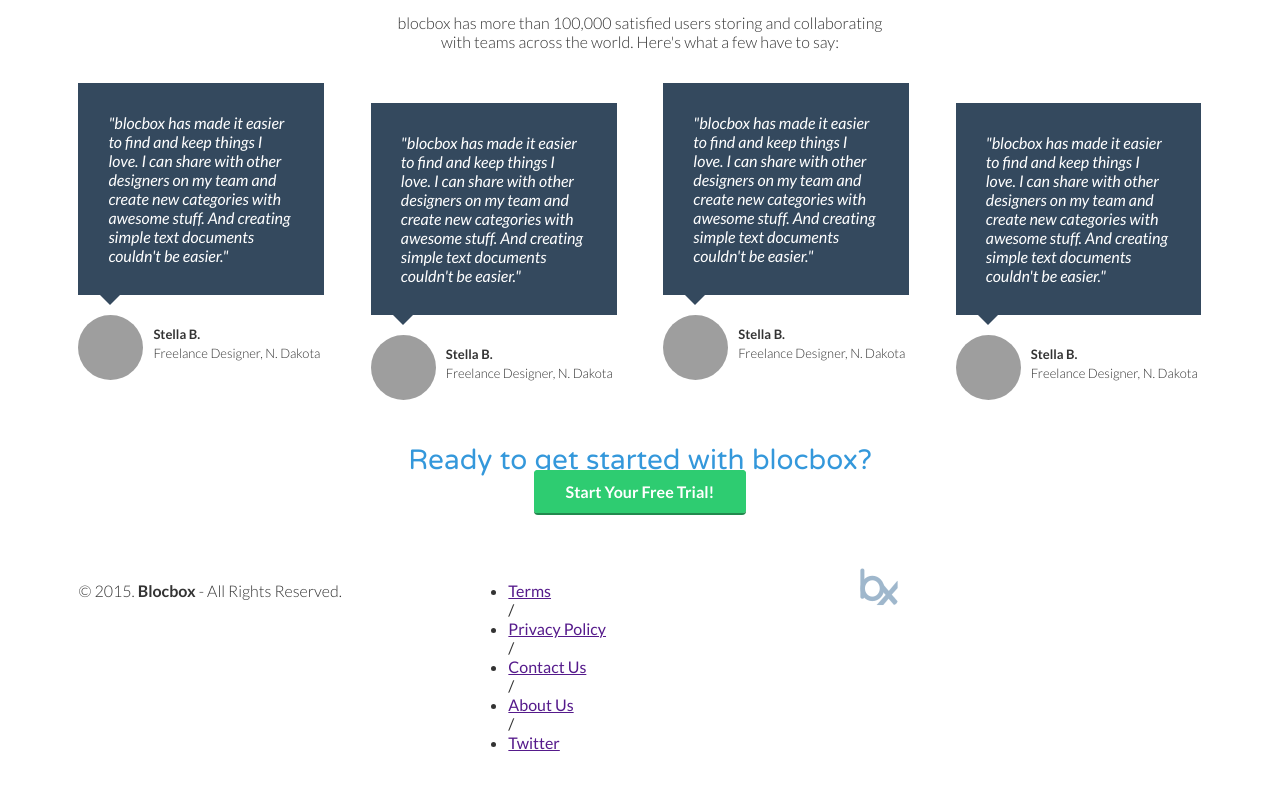
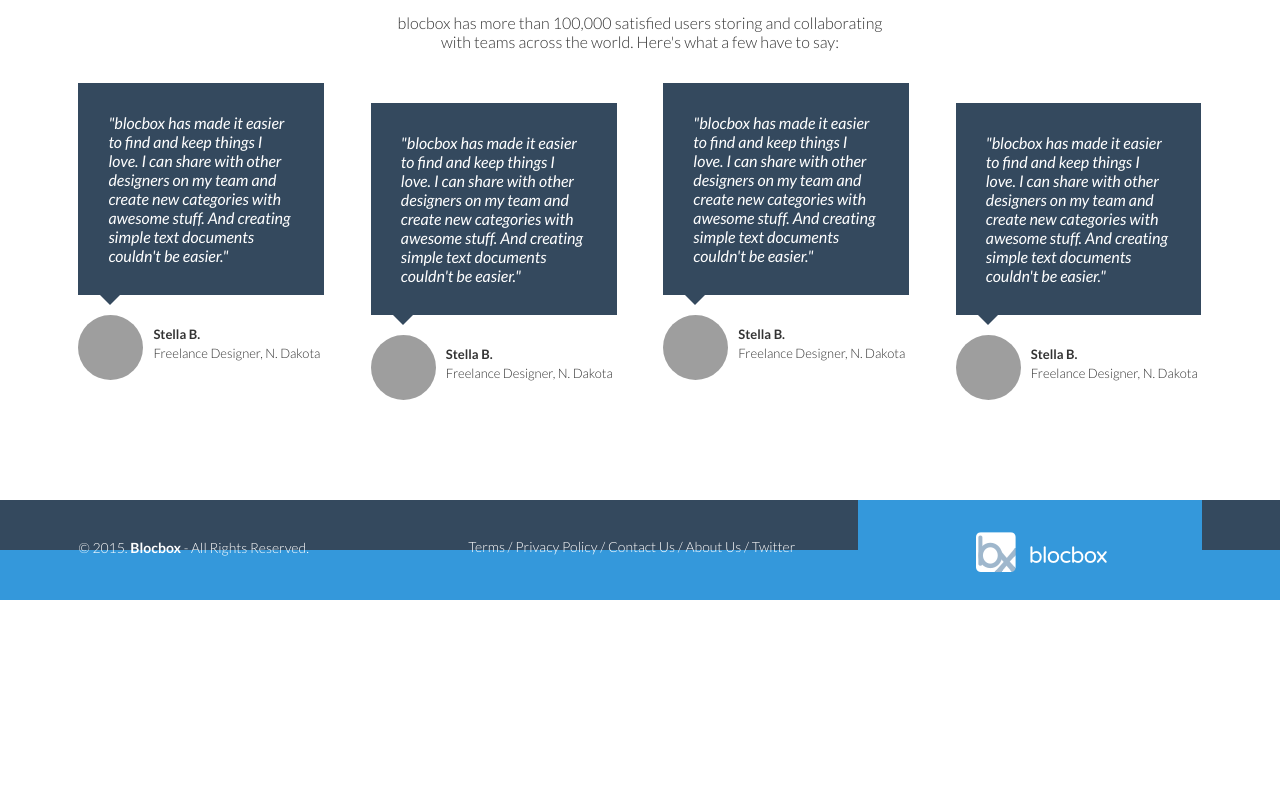
Before and after one commit to amberlewisdesigns/blocbox, a plain HTML site: page index.html in a window 1280 px wide. Shown: the part 2139-2927 px from the top of the page. After the commit the page ends 2739 px from the top, so only its background shows below. Drawn offline with Linux system fonts and the light colour scheme; grey boxes are pictures that could not be loaded.

Commit message:
checkpoint-32-completed

```diff
--- a/css/style.css
+++ b/css/style.css
@@ -43,12 +43,12 @@
    margin:0 2% 20px;
  }
 
- @media (min-width: 768px) {
+@media (min-width: 768px) {
    .container {
      width: 750px;
    }
  }
- @media (min-width: 992px) {
+@media (min-width: 992px) {
    .container {
      width: 970px;
    }
@@ -62,16 +62,16 @@
      width:21%;
    }
  }
- @media (min-width: 1200px) {
+@media (min-width: 1200px) {
    .container {
      width: 1170px;
    }
  }
 @media (min-width: 1600px) {
-   .hero h1{
+   header .hero h1{
       font-size: 30px;
    }
-   .hero p{
+   header.hero p{
       font-size: 20px;
    }
    .container {
@@ -252,9 +252,9 @@
  .testimonials {
    padding:4em 0;
    text-align: center;
- }
- .stagger {
-   padding-top: 20px;
+}
+.testimonials ul li:nth-child(2n) {
+   padding-top:20px;
  }
  .testimonials h2 {
    color:#3498DB;
@@ -299,4 +299,56 @@
    text-align: left;
    font-size:13px;
    margin-top: 30px;
- }
+}
+
+   /* FOOTER */
+footer {
+   background-color: #34495E;
+   background-image: linear-gradient(to top,
+      #3498DB 0%, #3498DB 50%, #34495E 50%, #34495E 100%);
+   color: #FFFFFF;
+   height: 150px;
+   position: relative;
+   overflow: hidden;
+   z-index: 0;
+}
+footer p, footer nav ul {
+   font-size:14px;
+   font-weight:100;
+   text-align: center;
+   margin: 10px auto 0;
+}
+footer nav ul li {
+   list-style-type: none;
+   display: inline;
+}
+footer nav ul li a {
+   color:#FFFFFF;
+   text-decoration: none;
+}
+footer .right-footer-block {
+   background-color: transparent;
+}
+footer .logo{
+   padding: 2.35em 0;
+   margin: 0 auto;
+   display: block;
+}
+@media (min-width: 992px){
+   footer{
+     background-color: #3498DB;
+     background-image: linear-gradient (left,
+        #3498DB 0%, #3498DB 33.33337%, #34495E 33.33337%, #34495E 100%);
+     height: 100px;
+}
+   footer p, footer nav ul{
+     padding: 2em 0;
+     text-align: left;
+}
+   footer .right-footer-block {
+     background-color: #3498DB;
+}
+   footer .logo{
+     padding: 2em 0 2em 1.5em;
+}
+}
--- a/index.html
+++ b/index.html
@@ -122,7 +122,6 @@
        	<p class="name"><strong>Stella B.</strong><br/>Freelance Designer, N. Dakota</p>
      	</li>
       <li class="one-fourth">
-      <div class="stagger">
           <blockquote>"blocbox has made it easier to find and keep things I love. I can share with other designers on my team and create new categories with awesome stuff. And creating simple text documents couldn't be easier."
        		</blockquote>
        		<img src="https://s3.amazonaws.com/uifaces/faces/twitter/jsa/128.jpg" alt="avatar">
@@ -136,7 +135,6 @@
        	<p class="name"><strong>Stella B.</strong><br/>Freelance Designer, N. Dakota</p>
      	</li>
      	<li class="one-fourth">
-      <div class="stagger">
       		<blockquote>"blocbox has made it easier to find and keep things I love. I can share with other designers on my team and create new categories with awesome stuff. And creating simple text documents couldn't be easier."
        		</blockquote>
        		<img src="https://s3.amazonaws.com/uifaces/faces/twitter/jsa/128.jpg" alt="avatar">
@@ -144,8 +142,6 @@
      	</div>
       </li>
   	</ul>
-  	<h2>Ready to get started with blocbox?</h2>
-	<a href="signup.html" class="btn">Start Your Free Trial!</a>
  	</section>
 </main>
 
```
